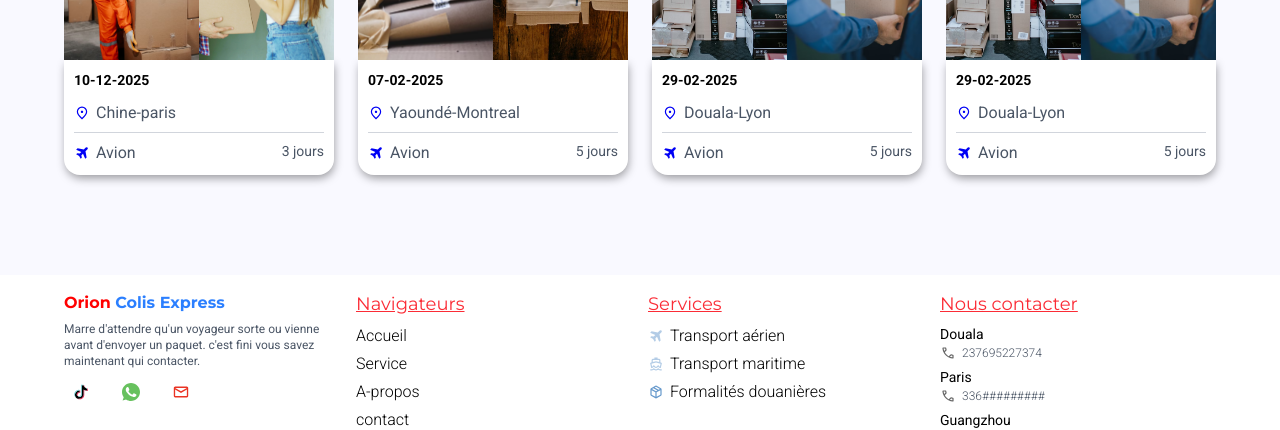
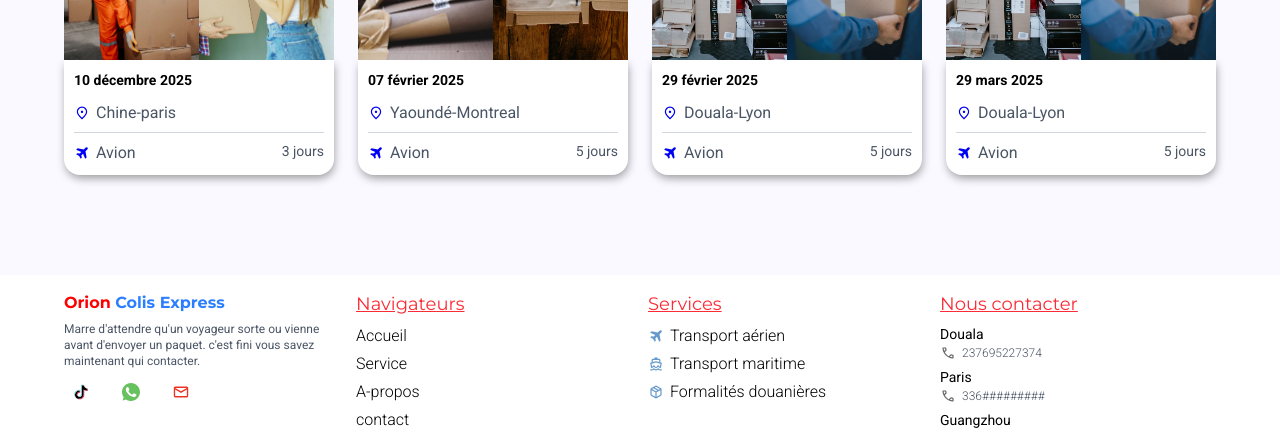
Before and after one commit to VANS270/Orion-, a plain HTML site: page src/index.html in a window 1280 px wide. Shown: the part 1354-1784 px from the top of the page. Drawn offline with Linux system fonts and the light colour scheme; a script that the page names is missing.

Commit message:
Update index.html

```diff
--- a/src/index.html
+++ b/src/index.html
@@ -309,7 +309,7 @@
                     </div>
                     <div class="p-2.5 bg-white dark:bg-gray-800 text-left rounded-b-2xl shadow-card shadow-black transition-shadow duration-300">
                         <!-- partie texte -->
-                        <p class="font-bold text-[14px] text-left">10-12-2025</p>
+                        <p class="font-bold text-[14px] text-left">10 décembre 2025</p>
                         <div class="inline-flex gap-1.5 items-center mt-2.5">
                             <svg xmlns="http://www.w3.org/2000/svg" height="16px" viewBox="0 -960 960 960" width="16px" fill="#0000F5"><path d="M480.21-480Q510-480 531-501.21t21-51Q552-582 530.79-603t-51-21Q450-624 429-602.79t-21 51Q408-522 429.21-501t51 21ZM480-191q119-107 179.5-197T720-549q0-105-68.5-174T480-792q-103 0-171.5 69T240-549q0 71 60.5 161T480-191Zm0 95Q323.03-227.11 245.51-339.55 168-452 168-549q0-134 89-224.5T479.5-864q133.5 0 223 90.5T792-549q0 97-77 209T480-96Zm0-456Z"/></svg>
                             <p class="text-gray-600 dark:text-gray-400">Chine-paris</p>
@@ -338,7 +338,7 @@
                     </div>
                     <div class="p-2.5 bg-white dark:bg-gray-800 text-left rounded-b-2xl shadow-card shadow-black transition-shadow duration-300">
                         <!-- partie texte -->
-                        <p class="font-bold text-[14px] text-left">07-02-2025</p>
+                        <p class="font-bold text-[14px] text-left">07 février 2025</p>
                         <div class="inline-flex gap-1.5 items-center mt-2.5">
                             <svg xmlns="http://www.w3.org/2000/svg" height="16px" viewBox="0 -960 960 960" width="16px" fill="#0000F5"><path d="M480.21-480Q510-480 531-501.21t21-51Q552-582 530.79-603t-51-21Q450-624 429-602.79t-21 51Q408-522 429.21-501t51 21ZM480-191q119-107 179.5-197T720-549q0-105-68.5-174T480-792q-103 0-171.5 69T240-549q0 71 60.5 161T480-191Zm0 95Q323.03-227.11 245.51-339.55 168-452 168-549q0-134 89-224.5T479.5-864q133.5 0 223 90.5T792-549q0 97-77 209T480-96Zm0-456Z"/></svg>
                             <p class="text-gray-600 dark:text-gray-400">Yaoundé-Montreal</p>
@@ -367,7 +367,7 @@
                     </div>
                     <div class="p-2.5 bg-white dark:bg-gray-800 text-left rounded-b-2xl shadow-card shadow-black transition-shadow duration-300">
                         <!-- partie texte -->
-                        <p class="font-bold text-[14px] text-left">29-02-2025</p>
+                        <p class="font-bold text-[14px] text-left">29 février 2025</p>
                         <div class="inline-flex gap-1.5 items-center mt-2.5">
                             <svg xmlns="http://www.w3.org/2000/svg" height="16px" viewBox="0 -960 960 960" width="16px" fill="#0000F5"><path d="M480.21-480Q510-480 531-501.21t21-51Q552-582 530.79-603t-51-21Q450-624 429-602.79t-21 51Q408-522 429.21-501t51 21ZM480-191q119-107 179.5-197T720-549q0-105-68.5-174T480-792q-103 0-171.5 69T240-549q0 71 60.5 161T480-191Zm0 95Q323.03-227.11 245.51-339.55 168-452 168-549q0-134 89-224.5T479.5-864q133.5 0 223 90.5T792-549q0 97-77 209T480-96Zm0-456Z"/></svg>
                             <p class="text-gray-600 dark:text-gray-400">Douala-Lyon</p>
@@ -396,7 +396,7 @@
                     </div>
                     <div class="p-2.5 bg-white dark:bg-gray-800 text-left rounded-b-2xl shadow-card shadow-black transition-shadow duration-300">
                         <!-- partie texte -->
-                        <p class="font-bold text-[14px] text-left">29-02-2025</p>
+                        <p class="font-bold text-[14px] text-left">29 mars 2025</p>
                         <div class="inline-flex gap-1.5 items-center mt-2.5">
                             <svg xmlns="http://www.w3.org/2000/svg" height="16px" viewBox="0 -960 960 960" width="16px" fill="#0000F5"><path d="M480.21-480Q510-480 531-501.21t21-51Q552-582 530.79-603t-51-21Q450-624 429-602.79t-21 51Q408-522 429.21-501t51 21ZM480-191q119-107 179.5-197T720-549q0-105-68.5-174T480-792q-103 0-171.5 69T240-549q0 71 60.5 161T480-191Zm0 95Q323.03-227.11 245.51-339.55 168-452 168-549q0-134 89-224.5T479.5-864q133.5 0 223 90.5T792-549q0 97-77 209T480-96Zm0-456Z"/></svg>
                             <p class="text-gray-600 dark:text-gray-400">Douala-Lyon</p>
@@ -464,7 +464,7 @@
                         <div class="flex items-center gap-1.5 hover:text-blue-500 ">
                             <!-- transport aerien -->
                             <span class="">
-                                <svg xmlns="http://www.w3.org/2000/svg" height="16px" viewBox="0 -960 960 960" width="16px" fill="#b3cce6"><path d="m401-130-95-176-176-95 67-68 145 25 97-96-309-133 85-85 372 69 120-120q21-21 51-21t51 21q21 21 21 50.5T809-708L689-588l69 373-85 85-133-309-96 97 25 145-68 67Z"/></svg>
+                                <svg xmlns="http://www.w3.org/2000/svg" height="16px" viewBox="0 -960 960 960" width="16px" fill="#6699CC"><path d="m401-130-95-176-176-95 67-68 145 25 97-96-309-133 85-85 372 69 120-120q21-21 51-21t51 21q21 21 21 50.5T809-708L689-588l69 373-85 85-133-309-96 97 25 145-68 67Z"/></svg>
                             </span>
 
                             Transport aérien
@@ -472,7 +472,7 @@
                         <div class="flex items-center gap-1.5 hover:text-blue-500 ">
                             <!-- transport maritime -->
                             <span class="">
-                                <svg xmlns="http://www.w3.org/2000/svg" height="16px" viewBox="0 -960 960 960" width="16px" fill="#b3cce6"><path d="M216-96h-80v-72h80q39 0 69-17.5t63-36.5q34 20 63 37t69 17q40 0 69-17t63-37q33 19 63 36.5t69 17.5h80v72h-80q-34 0-61-8.5T612-138q-44 25-71 33.5T480-96q-34 0-61-8.5T348-138q-43 24-71 33t-61 9Zm264-144q-27 0-51.5-9.5T384-278l-36-34-31 31q-20 20-45.5 30.5T218-240h-26l-64-278q-3-14 4.5-26.5T154-561l62-17v-142q0-30 21-51t51-21h96v-72h192v72h96q30 0 51 21t21 51v142l62 17q14 4 21.5 16.5T832-518l-64 278h-26q-28 0-53.5-10.5T643-281l-31-31-36 34q-20 19-44.5 28.5T480-240Zm0-72q13 0 25-5t22-14l86-82 46 51q11 13 24 24t29 19l42-182-274-73-274 73 42 182q16-8 29-19t24-24l46-51 86 82q10 9 22 14t25 5ZM288-597l192-51 192 51v-123H288v123Zm192 154Z"/></svg>
+                                <svg xmlns="http://www.w3.org/2000/svg" height="16px" viewBox="0 -960 960 960" width="16px" fill="#6699CC"><path d="M216-96h-80v-72h80q39 0 69-17.5t63-36.5q34 20 63 37t69 17q40 0 69-17t63-37q33 19 63 36.5t69 17.5h80v72h-80q-34 0-61-8.5T612-138q-44 25-71 33.5T480-96q-34 0-61-8.5T348-138q-43 24-71 33t-61 9Zm264-144q-27 0-51.5-9.5T384-278l-36-34-31 31q-20 20-45.5 30.5T218-240h-26l-64-278q-3-14 4.5-26.5T154-561l62-17v-142q0-30 21-51t51-21h96v-72h192v72h96q30 0 51 21t21 51v142l62 17q14 4 21.5 16.5T832-518l-64 278h-26q-28 0-53.5-10.5T643-281l-31-31-36 34q-20 19-44.5 28.5T480-240Zm0-72q13 0 25-5t22-14l86-82 46 51q11 13 24 24t29 19l42-182-274-73-274 73 42 182q16-8 29-19t24-24l46-51 86 82q10 9 22 14t25 5ZM288-597l192-51 192 51v-123H288v123Zm192 154Z"/></svg>
                             </span>
 
                             Transport maritime
```
